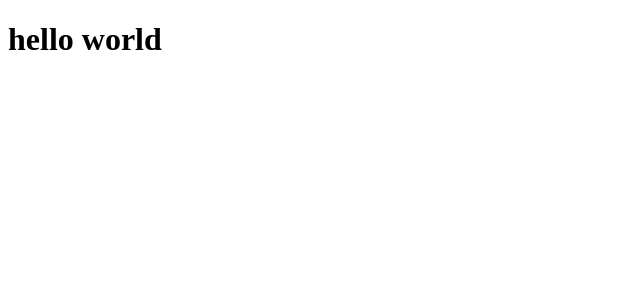
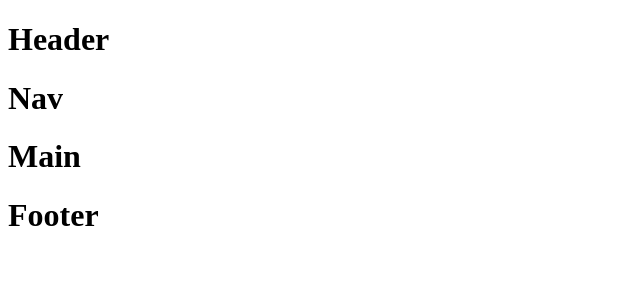
Before and after one commit to EvgeniyBarabanov/Lang-App, a React app: page / in a window 1280 px wide. Shown: the top 300 px of the page, without its empty margins (0-640 px from the left). Built offline with nearby package versions, Linux system fonts and the light colour scheme.

Commit message:
initial test

```diff
--- a/src/App.jsx
+++ b/src/App.jsx
@@ -1,9 +1,14 @@
 import React from "react";
 
+import Header from "./Components/Header/Header.jsx"
+import Main from "./Components/Main/Main.jsx"
+import Footer from "./Components/Footer/Footer.jsx"
 function App(){
     return(
         <div className="App">
-            <h1>hello world</h1>
+            <Header />
+            <Main/>
+            <Footer />
         </div>
     )
 }
--- /dev/null
+++ b/src/Components/Footer/Footer.jsx
@@ -0,0 +1,11 @@
+import React from "react";
+
+function Footer(){
+    return(
+        <div className="Footer">
+            <h1>Footer</h1>
+        </div>
+    )
+}
+
+export default Footer;
--- /dev/null
+++ b/src/Components/Header/Header.jsx
@@ -0,0 +1,14 @@
+import React from "react";
+
+import Nav from "../Nav/Nav.jsx"
+
+function Header(){
+    return(
+        <div className="Header">
+            <h1>Header</h1>
+            <Nav />
+        </div>
+    )
+}
+
+export default Header;
--- /dev/null
+++ b/src/Components/Main/Main.jsx
@@ -0,0 +1,11 @@
+import React from "react";
+
+function Main(){
+    return(
+        <div className="Main">
+            <h1>Main</h1>
+        </div>
+    )
+}
+
+export default Main;
--- /dev/null
+++ b/src/Components/Nav/Nav.jsx
@@ -0,0 +1,11 @@
+import React from "react";
+
+function Nav(){
+    return(
+        <div className="Nav">
+            <h1>Nav</h1>
+        </div>
+    )
+}
+
+export default Nav;
```
